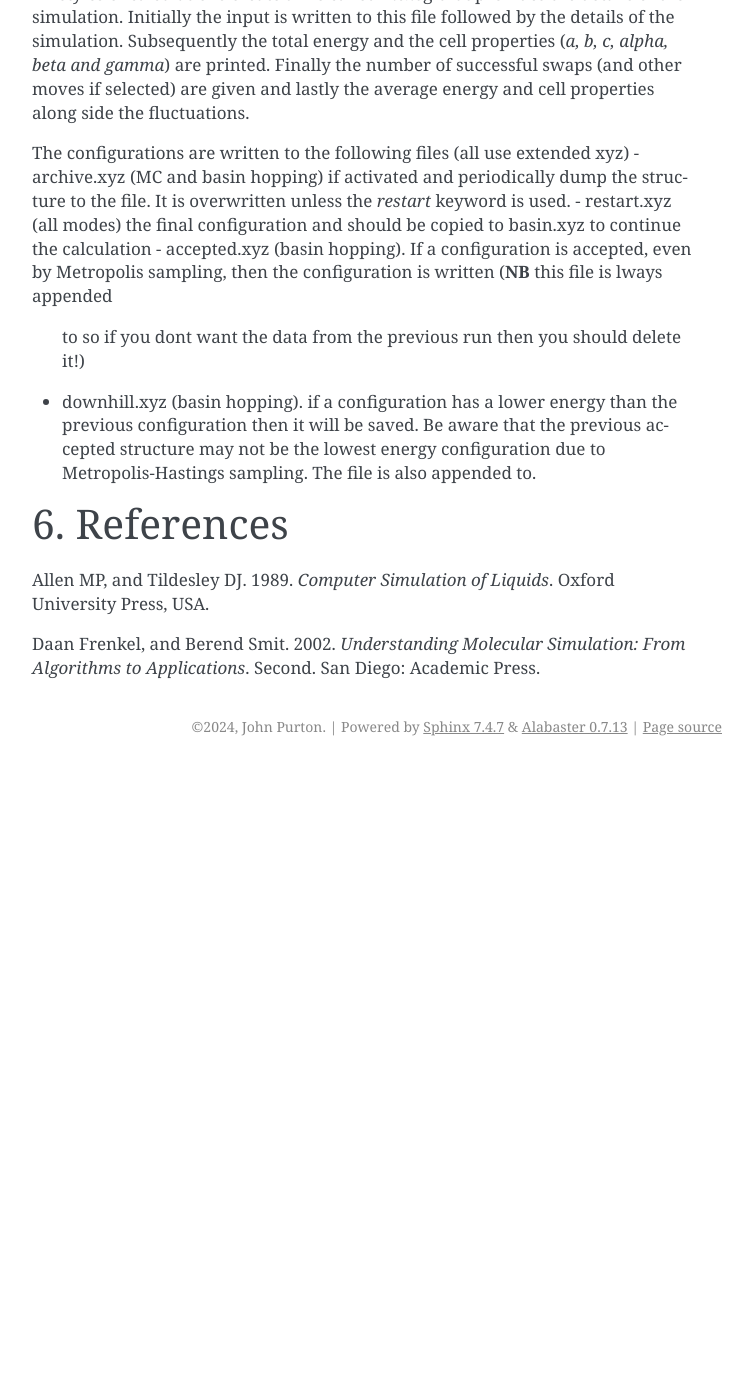
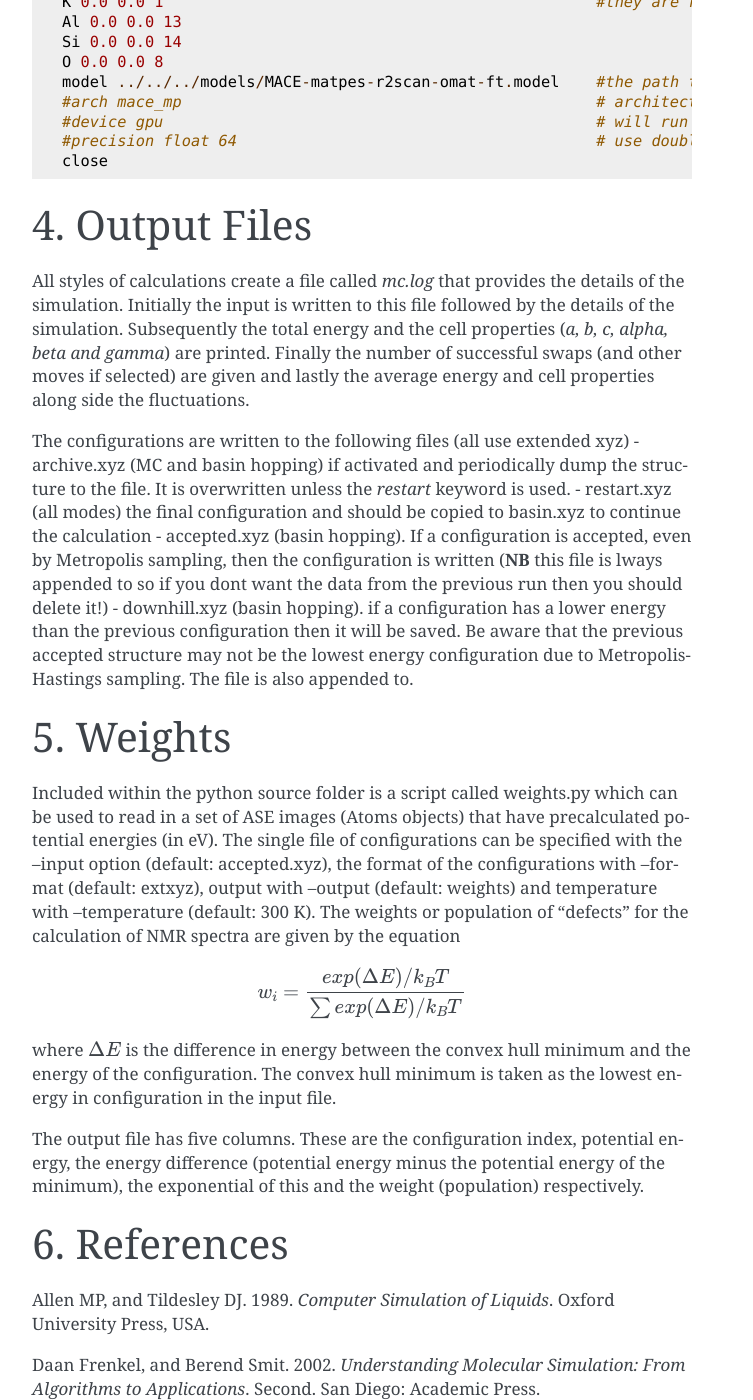
Before and after one commit to CCP-NC/pymc-nmr, a Sphinx documentation site: the page built from docs/source/UserGuide.rst, in a window 1280 px wide and 1400 px high, scrolled down 7801 px. Shown: the whole window, without its empty margins (388-1141 px from the left). Built offline with Sphinx 7.4.7, drawn with Linux system fonts in a browser that asks for light colours; before the commit the page ends 8567 px from its top, so only the background shows below that; some of the changed text lies outside the part shown.

Commit message:
structure update

```diff
--- a/docs/source/UserGuide.rst
+++ b/docs/source/UserGuide.rst
@@ -46,20 +46,35 @@ In out limited experience, this the basin hooping method is more efficient than
 2. Installation
 ===============
 
-It is impossible to define how to setup the program as many computer systems are slightly different, especially clusters. However, the program is written in python and some guidelines are as follows.
+The easiest way to install the pymc-nmr package is to use the uv package manager. the installation instructions and guides can be found `here`_ .
+
+.. _here: https://docs.astral.sh/uv/getting-started/
+
+The program can be installed with ::
+   uv pip install -r pyproject.toml
+
+It is also possible to set the program up manually using pip. However it is difficult to define how to setup the program as many computer systems are slightly different, especially clusters. However, the program is written in python and some guidelines are as follows.
 It is likely that you need to create a python environment following the python `documentation`_ .
 
 .. _documentation: https://docs.python.org/3/library/venv.html
 
-External libraries required are `NUMPY`_, `MACE`_, `ASE`_ and `_JANUS-CORE`_ (and their dependecies). In addition libraries to satisfy the ASE calculator
+External libraries required are `NUMPY`_, `MACE`_, `ASE`_, `JANUS`_,  `DFTD3`_ and  `PYTEST`_ (and their dependecies). In addition libraries to satisfy the ASE calculator
 or MLIP potentials may be necessary. (if you want to run the tests then pytest also needs to be installed).
 
 .. _NUMPY: https://numpy.org/
 .. _MACE: https://github.com/ACEsuit/mace
 .. _ASE: https://wiki.fysik.dtu.dk/ase/
-.. _JANUS-CORE: https://github.com/stfc/janus-core
+.. _JANUS: https://github.com/stfc/janus-core
+.. _DFTD3: https://github.com/dftd3
+.. _PYTEST: https://docs.pytest.org/en/stable/
 
 Once this is complete the program can be run using the command *python3 /path/to/prog/monte.py*.
+
+A user guide exists in the docs folder. To creat a set of html pages run ::
+
+   sphinx-build -M html ./source ./build
+
+Tests are in the tests folder abd are in pytest format.
 
 =========================
 3. How to run the program
@@ -375,8 +390,25 @@ The configurations are written to the following files (all use extended xyz)
 - archive.xyz (MC and basin hopping) if activated and periodically dump the structure to the file. It is overwritten unless the *restart* keyword is used.
 - restart.xyz (all modes) the final configuration and should be copied to basin.xyz to continue the calculation
 - accepted.xyz (basin hopping). If a configuration is accepted, even by Metropolis sampling, then the configuration is written (**NB** this file is lways appended
-  to so if you dont want the data from the previous run then you should delete it!)
+to so if you dont want the data from the previous run then you should delete it!)
 - downhill.xyz (basin hopping). if a configuration has a lower energy than the previous configuration then it will be saved. Be aware that the previous accepted structure may not be the lowest energy configuration due to Metropolis-Hastings sampling. The file is also appended to.
+
+==========
+5. Weights
+==========
+
+Included within the python source folder is a script called weights.py which can be used to read in a set of ASE images (Atoms objects) that have precalculated potential energies (in eV).
+The single file of configurations can be specified with the --input option (default: accepted.xyz), the format of the configurations with --format (default: extxyz), output with --output
+(default: weights) and temperature with --temperature (default: 300 K). The weights or population of "defects" for the calculation of NMR spectra are given by the equation
+
+.. math::
+   w_{i} = \frac{exp(\Delta E) / k_{B} T} {\sum exp(\Delta E) / k_{B} T}
+
+where :math:`\Delta E` is the difference in energy between the convex hull minimum and the energy of the configuration. The convex hull minimum is taken as the lowest energy in
+configuration in the input file.
+
+The output file has five columns. These are the configuration index, potential energy, the energy difference (potential energy minus the potential energy of the minimum), the exponential of this
+and the weight (population) respectively.
 
 =============
 6. References
```
Also changed, not shown: pyproject.toml (+16 -3 lines), 10 other files.
